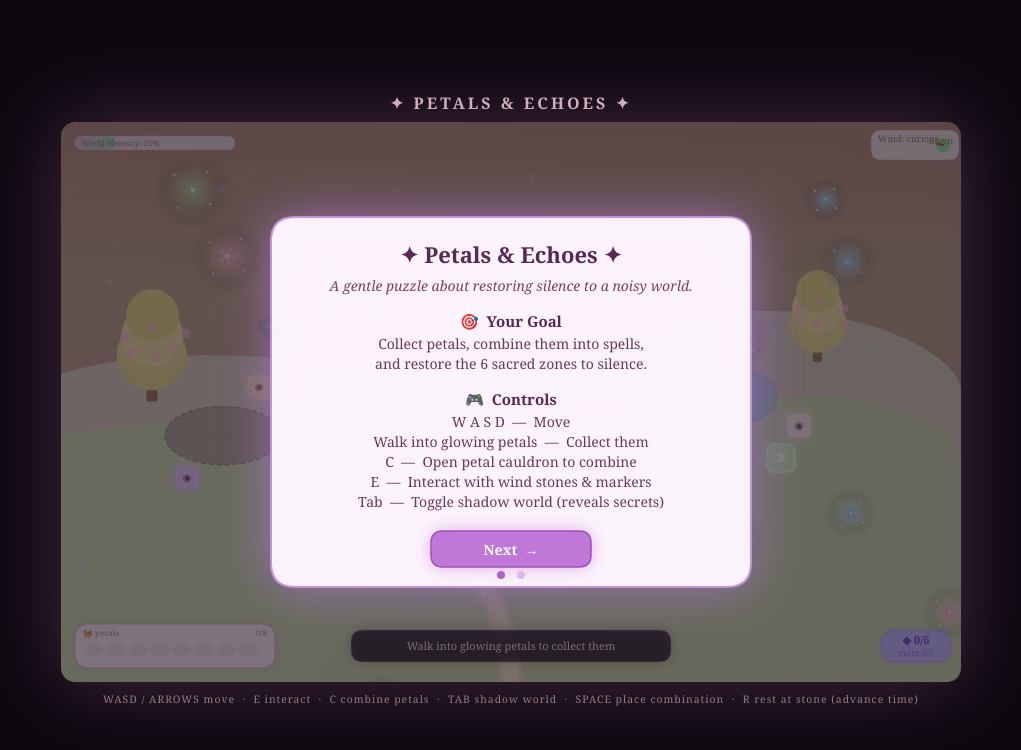
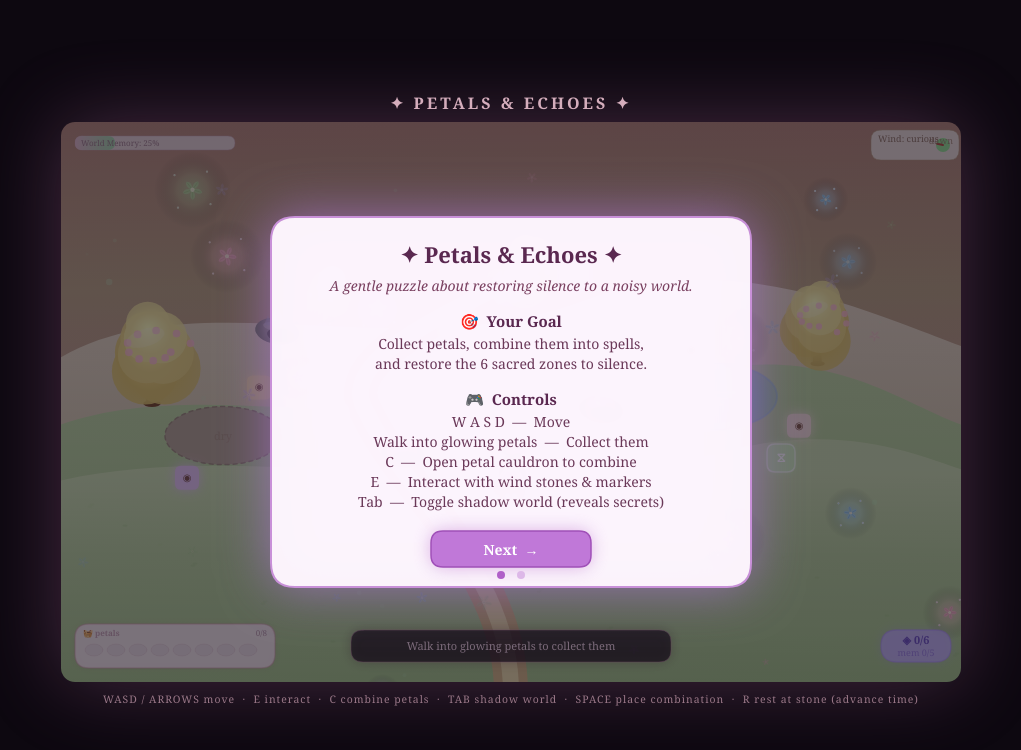
Before and after one commit to kristytaing/kristytaing.github.io, a plain HTML site: page games/petals-and-echoes/index.html in a window 1280 px wide. Shown: the whole page, without its empty margins (129-1150 px from the left). Drawn offline with Linux system fonts and the light colour scheme; animation ran at ten frames a second.

Commit message:
Painterly world: gradient hills, fluffy canopy trees, crystal wind stones

```diff
--- a/games/petals-and-echoes/index.html
+++ b/games/petals-and-echoes/index.html
@@ -191,40 +191,87 @@ function drawSky(){
 // ═══════════════ WORLD RENDER ═══════════════
 function drawWorld(){
   const sw=G.shadowWorld||(G.shadowBloomActive);
-  const swA=sw?0.9:0;
+  const isNight=dayPhase().p==='night';
 
-  // Ground layers
-  const isNight=dayPhase().p==='night';
-  const grassCol=isNight?'#1a2810':G.shadowWorld?'#1c1030':'#c8d8a0';
-  const hillCol= isNight?'#0e1808':G.shadowWorld?'#140c20':'#d4c8b0';
-
-  ctx.fillStyle=hillCol;
-  ctx.beginPath();ctx.moveTo(0,H*0.45);
-  ctx.bezierCurveTo(W*0.2,H*0.35,W*0.45,H*0.52,W*0.65,H*0.38);
-  ctx.bezierCurveTo(W*0.82,H*0.27,W,H*0.40,W,H*0.48);
+  // ── Back hill (distant, desaturated) ──
+  let g;
+  if(sw){
+    ctx.fillStyle='#1c1030';
+  } else if(isNight){
+    ctx.fillStyle='#141c0c';
+  } else {
+    g=ctx.createLinearGradient(0,H*0.28,0,H*0.55);
+    g.addColorStop(0,'#e8d8c0');g.addColorStop(1,'#d4c8a8');
+    ctx.fillStyle=g;
+  }
+  ctx.beginPath();ctx.moveTo(0,H*0.42);
+  ctx.bezierCurveTo(W*0.15,H*0.28,W*0.38,H*0.44,W*0.58,H*0.32);
+  ctx.bezierCurveTo(W*0.74,H*0.22,W*0.9,H*0.34,W,H*0.40);
   ctx.lineTo(W,H);ctx.lineTo(0,H);ctx.closePath();ctx.fill();
 
-  ctx.fillStyle=grassCol;
-  ctx.beginPath();ctx.moveTo(0,H*0.56);
-  ctx.bezierCurveTo(W*0.25,H*0.48,W*0.5,H*0.63,W*0.78,H*0.50);
-  ctx.bezierCurveTo(W*0.88,H*0.46,W,H*0.54,W,H*0.60);
+  // ── Mid hill ──
+  if(sw){g=ctx.createLinearGradient(0,H*0.42,0,H);g.addColorStop(0,'#241838');g.addColorStop(1,'#140c28');}
+  else if(isNight){g=ctx.createLinearGradient(0,H*0.42,0,H);g.addColorStop(0,'#182010');g.addColorStop(1,'#0e1408');}
+  else{g=ctx.createLinearGradient(0,H*0.42,0,H);g.addColorStop(0,'#b8d898');g.addColorStop(0.5,'#a8cc88');g.addColorStop(1,'#90b870');}
+  ctx.fillStyle=g;
+  ctx.beginPath();ctx.moveTo(0,H*0.54);
+  ctx.bezierCurveTo(W*0.18,H*0.44,W*0.42,H*0.60,W*0.68,H*0.46);
+  ctx.bezierCurveTo(W*0.84,H*0.38,W*0.93,H*0.50,W,H*0.54);
   ctx.lineTo(W,H);ctx.lineTo(0,H);ctx.closePath();ctx.fill();
 
-  // Silence overlay on un-restored areas
-  if(G.silenceMeter>0.3){
-    ctx.globalAlpha=G.silenceMeter*0.35;
-    const sg=ctx.createLinearGradient(0,0,W,H);
-    sg.addColorStop(0,'#e8e0d8');sg.addColorStop(1,'#d0c8c0');
-    ctx.fillStyle=sg;ctx.fillRect(0,0,W,H);
+  // ── Foreground ground (brightest, closest) ──
+  if(sw){g=ctx.createLinearGradient(0,H*0.62,0,H);g.addColorStop(0,'#2c2048');g.addColorStop(1,'#1a1030');}
+  else if(isNight){g=ctx.createLinearGradient(0,H*0.62,0,H);g.addColorStop(0,'#1e2814');g.addColorStop(1,'#0e160a');}
+  else{g=ctx.createLinearGradient(0,H*0.62,0,H);g.addColorStop(0,'#c8e0a8');g.addColorStop(0.4,'#b0d090');g.addColorStop(1,'#98c078');}
+  ctx.fillStyle=g;
+  ctx.beginPath();ctx.moveTo(0,H*0.64);
+  ctx.bezierCurveTo(W*0.22,H*0.56,W*0.48,H*0.70,W*0.76,H*0.58);
+  ctx.bezierCurveTo(W*0.88,H*0.54,W*0.96,H*0.60,W,H*0.62);
+  ctx.lineTo(W,H);ctx.lineTo(0,H);ctx.closePath();ctx.fill();
+
+  // ── Grass texture dots (subtle) ──
+  if(!sw&&!isNight){
+    ctx.globalAlpha=0.18;
+    for(let i=0;i<40;i++){
+      const gx=(i*173+31)%W, gy=H*0.66+(i*97+13)%(H*0.3);
+      ctx.fillStyle=i%2?'#80b058':'#a8cc80';
+      ctx.beginPath();ctx.ellipse(gx,gy,2.5,1.2,0,0,Math.PI*2);ctx.fill();
+    }
     ctx.globalAlpha=1;
   }
 
-  // Path
-  ctx.strokeStyle=isNight?'#2a2018':G.shadowWorld?'#2c1840':'#e8d8b8';
-  ctx.lineWidth=24;ctx.lineCap='round';
-  ctx.beginPath();ctx.moveTo(W*0.5,H);ctx.bezierCurveTo(W*0.5,H*0.78,W*0.36,H*0.64,W*0.32,H*0.50);ctx.stroke();
-  ctx.strokeStyle=isNight?'#1a1208':G.shadowWorld?'#200c30':'#f0e4c8';
-  ctx.lineWidth=15;ctx.beginPath();ctx.moveTo(W*0.5,H);ctx.bezierCurveTo(W*0.5,H*0.78,W*0.36,H*0.64,W*0.32,H*0.50);ctx.stroke();
+  // ── Silence overlay ──
+  if(G.silenceMeter>0.3){
+    ctx.globalAlpha=G.silenceMeter*0.28;
+    const sg=ctx.createLinearGradient(0,0,W,H);
+    sg.addColorStop(0,'#f0ece8');sg.addColorStop(1,'#dcd8d4');
+    ctx.fillStyle=sg;ctx.fillRect(0,0,W,H);ctx.globalAlpha=1;
+  }
+
+  // ── Winding dirt path (wider, warmer, two-tone) ──
+  const pathCol=sw?'#2c1848':isNight?'#28200e':'#d4b888';
+  const pathHi =sw?'#3c2860':isNight?'#1c1608':'#ecdcaa';
+  ctx.lineCap='round';ctx.lineJoin='round';
+  // Shadow/base
+  ctx.strokeStyle=pathCol;ctx.lineWidth=34;
+  ctx.beginPath();ctx.moveTo(W*0.5,H+10);
+  ctx.bezierCurveTo(W*0.5,H*0.80,W*0.38,H*0.66,W*0.34,H*0.52);
+  ctx.bezierCurveTo(W*0.30,H*0.42,W*0.44,H*0.34,W*0.5,H*0.28);ctx.stroke();
+  // Centre highlight
+  ctx.strokeStyle=pathHi;ctx.lineWidth=16;
+  ctx.beginPath();ctx.moveTo(W*0.5,H+10);
+  ctx.bezierCurveTo(W*0.5,H*0.80,W*0.38,H*0.66,W*0.34,H*0.52);
+  ctx.bezierCurveTo(W*0.30,H*0.42,W*0.44,H*0.34,W*0.5,H*0.28);ctx.stroke();
+  // Edge detail pebbles
+  if(!sw&&!isNight){
+    ctx.globalAlpha=0.25;
+    for(let i=0;i<8;i++){
+      const t2=i/7;
+      const bx=W*(0.5+0.04*Math.sin(i*1.3))-18,by=H*(0.72-t2*0.44);
+      ctx.fillStyle='#c4a870';ctx.beginPath();ctx.ellipse(bx,by,3,2,0.3,0,Math.PI*2);ctx.fill();
+    }
+    ctx.globalAlpha=1;
+  }
 }
 
 function drawPonds(){
@@ -252,43 +299,123 @@ function drawPonds(){
 
 function drawTree(x,y,sc,phase){
   const isNight=dayPhase().p==='night';
-  const sway=Math.sin(G.t*0.5+phase)*2.2*sc*(WIND_MOODS[G.windMood].spd);
-  const darkMod=G.shadowWorld?0.35:isNight?0.55:1;
-  ctx.fillStyle=`rgba(${Math.round(160*darkMod)},${Math.round(128*darkMod)},${Math.round(96*darkMod)},1)`;
-  ctx.fillRect(x-5*sc+sway*0.3,y,10*sc,30*sc);
-  const cols=G.shadowWorld?['#281840','#341a50','#201030']:isNight?['#1a2a10','#223010','#182808']:['#e8d890','#f0e0a0','#e4d888'];
-  [0,1,2].forEach(i=>{
-    ctx.fillStyle=cols[i];ctx.beginPath();ctx.arc(x+sway*(0.3+i*0.1),y-12*sc-i*18*sc,(32-i*4)*sc,0,Math.PI*2);ctx.fill();
+  const sw=G.shadowWorld;
+  const sway=Math.sin(G.t*0.5+phase)*2.5*sc*(WIND_MOODS[G.windMood].spd);
+
+  // Trunk: rounded, tapered
+  const trunkCol=sw?'#3a2050':isNight?'#2a1e0e':'#7a5030';
+  const trunkHi =sw?'#5030708':'#b08050';
+  let tg=ctx.createLinearGradient(x-6*sc,0,x+6*sc,0);
+  tg.addColorStop(0,trunkCol);tg.addColorStop(0.4,isNight||sw?trunkCol:'#9a6840');tg.addColorStop(1,trunkCol);
+  ctx.fillStyle=tg;
+  ctx.beginPath();
+  ctx.moveTo(x-5*sc+sway*0.2,y+32*sc);
+  ctx.bezierCurveTo(x-5*sc,y+20*sc,x-3*sc+sway*0.1,y+5*sc,x+sway*0.3,y);
+  ctx.bezierCurveTo(x+3*sc+sway*0.1,y+5*sc,x+5*sc,y+20*sc,x+5*sc+sway*0.2,y+32*sc);
+  ctx.closePath();ctx.fill();
+  // Trunk root flare
+  ctx.fillStyle=trunkCol;
+  ctx.beginPath();ctx.ellipse(x+sway*0.3,y+32*sc,8*sc,3*sc,0,0,Math.PI*2);ctx.fill();
+
+  // Canopy layers — 3 fluffy overlapping puffs like the mock
+  const canopyLayers=sw
+    ?[['#2c1848',40],['#3c2060',34],['#4a2870',28]]
+    :isNight
+    ?[['#1a2810',40],['#243818',34],['#1e3010',28]]
+    :[['#e0c870',42],['#ecd888',36],['#f4e8a0',30]];
+
+  canopyLayers.forEach(([col,r],i)=>{
+    // Each layer slightly offset for organic look
+    const ox=sway*(0.2+i*0.08);
+    const oy=-i*14*sc;
+    let cg=ctx.createRadialGradient(x+ox-4*sc,y+oy-r*sc*0.3,1,x+ox,y+oy,r*sc);
+    const lighterCol=col.replace(/[0-9a-f]{2}/gi,hex=>Math.min(255,parseInt(hex,16)+30).toString(16).padStart(2,'0'));
+    cg.addColorStop(0,lighterCol);cg.addColorStop(0.6,col);cg.addColorStop(1,col+'cc');
+    ctx.fillStyle=cg;
+    // Multiple overlapping circles for puffy look
+    for(let j=0;j<3;j++){
+      const jx=ox+Math.cos(j*2.1+phase)*r*sc*0.28;
+      const jy=oy+Math.sin(j*2.1+phase)*r*sc*0.18-j*4*sc;
+      ctx.beginPath();ctx.arc(x+jx,y+jy,r*sc*(0.78-j*0.06),0,Math.PI*2);ctx.fill();
+    }
   });
-  // Blossoms
-  if(!G.shadowWorld){
-    ctx.fillStyle='rgba(255,185,210,0.6)';
-    for(let i=0;i<6;i++){const a=i/6*Math.PI*2+G.t*0.18+phase;const r=(20+i*3)*sc;ctx.beginPath();ctx.arc(x+Math.cos(a)*r+sway,y-22*sc+Math.sin(a)*r*0.5,4.5*sc,0,Math.PI*2);ctx.fill();}
-  }else{
-    ctx.fillStyle='rgba(120,60,200,0.4)';
-    for(let i=0;i<6;i++){const a=i/6*Math.PI*2+G.t*0.18+phase;const r=(20+i*3)*sc;ctx.beginPath();ctx.arc(x+Math.cos(a)*r+sway,y-22*sc+Math.sin(a)*r*0.5,4.5*sc,0,Math.PI*2);ctx.fill();}
+
+  // Blossom dots scattered in canopy
+  const blossomCol=sw?'rgba(160,80,255,0.5)':isNight?'rgba(200,160,255,0.3)':'rgba(255,190,215,0.75)';
+  ctx.fillStyle=blossomCol;
+  for(let i=0;i<10;i++){
+    const a=i/10*Math.PI*2+G.t*0.15+phase;
+    const br=(16+i*2)*sc;
+    const bx=x+Math.cos(a)*br+sway;
+    const by=y-18*sc+Math.sin(a)*br*0.55;
+    ctx.beginPath();ctx.arc(bx,by,3.5*sc,0,Math.PI*2);ctx.fill();
+  }
+  // Canopy rim highlight
+  if(!sw&&!isNight){
+    ctx.globalAlpha=0.22;ctx.fillStyle='#fffbe8';
+    ctx.beginPath();ctx.ellipse(x+sway*0.3-6*sc,y-28*sc,18*sc,8*sc,-0.3,0,Math.PI*2);ctx.fill();
+    ctx.globalAlpha=1;
   }
 }
 
 function drawWindStones(){
   windStones.forEach(s=>{
     s.glow=s.learned?0.5+Math.sin(G.t*2+s.dir)*0.5:0;
-    const col=s.learned?'#d0a8f0':'#a09888';
-    if(s.learned){
-      ctx.shadowColor='#c090f0';ctx.shadowBlur=14;
+    const learned=s.learned;
+    const pulse=learned?0.5+0.5*Math.sin(G.t*2.5+s.dir):0;
+    const near=dist(PL.x,PL.y,s.x,s.y)<55;
+
+    // Outer glow halo
+    if(learned||near){
+      const glowR=learned?40:28;
+      const glowA=learned?0.28+0.18*pulse:0.14;
+      const grd=ctx.createRadialGradient(s.x,s.y,0,s.x,s.y,glowR);
+      grd.addColorStop(0,learned?'rgba(180,130,255,'+glowA+')':'rgba(255,220,100,0.18)');
+      grd.addColorStop(1,'transparent');
+      ctx.fillStyle=grd;ctx.beginPath();ctx.arc(s.x,s.y,glowR,0,Math.PI*2);ctx.fill();
     }
-    ctx.fillStyle=col;ctx.beginPath();ctx.ellipse(s.x,s.y,20,12,0.2,0,Math.PI*2);ctx.fill();
+
+    // Stone base (mossy rock)
+    const stoneCol=G.shadowWorld?'#3a2450':'#7a8070';
+    const stoneSh =G.shadowWorld?'#241430':'#505848';
+    let sg=ctx.createRadialGradient(s.x-5,s.y-4,2,s.x,s.y,18);
+    sg.addColorStop(0,G.shadowWorld?'#5a3878':'#9a9e90');
+    sg.addColorStop(1,stoneCol);
+    ctx.fillStyle=sg;ctx.beginPath();ctx.ellipse(s.x,s.y+2,22,13,0.15,0,Math.PI*2);ctx.fill();
+    ctx.fillStyle=stoneSh;ctx.beginPath();ctx.ellipse(s.x+4,s.y+6,14,7,0.15,0,Math.PI*2);ctx.fill();
+    ctx.globalAlpha=0.25;ctx.fillStyle='#fff';ctx.beginPath();ctx.ellipse(s.x-5,s.y-3,9,4,0.15,0,Math.PI*2);ctx.fill();ctx.globalAlpha=1;
+
+    // Crystal shard on top
+    const cryCol=learned?'#e0c8ff':near?'rgba(255,220,120,0.9)':'rgba(180,190,200,0.7)';
+    if(learned){ctx.shadowColor='#c090ff';ctx.shadowBlur=learned?18+pulse*12:0;}
+    // Main crystal
+    ctx.fillStyle=cryCol;
+    ctx.beginPath();
+    ctx.moveTo(s.x,s.y-24-pulse*4);
+    ctx.lineTo(s.x-7,s.y-8);ctx.lineTo(s.x-4,s.y-2);
+    ctx.lineTo(s.x+4,s.y-2);ctx.lineTo(s.x+7,s.y-8);
+    ctx.closePath();ctx.fill();
     ctx.shadowBlur=0;
-    ctx.fillStyle='rgba(255,255,255,0.2)';ctx.beginPath();ctx.ellipse(s.x-4,s.y-3,8,4,0.2,0,Math.PI*2);ctx.fill();
-    ctx.fillStyle='#706060';ctx.beginPath();ctx.ellipse(s.x+3,s.y+3,10,6,0.2,0,Math.PI*2);ctx.fill();
-    if(s.learned){
-      ctx.fillStyle='#e0c0ff';ctx.font='9px Georgia';ctx.textAlign='center';
-      ctx.fillText('learned',s.x,s.y-16);
+    // Crystal face highlight
+    ctx.globalAlpha=0.55;ctx.fillStyle='#fff';
+    ctx.beginPath();ctx.moveTo(s.x,s.y-24-pulse*4);ctx.lineTo(s.x-7,s.y-8);ctx.lineTo(s.x-1,s.y-8);ctx.closePath();ctx.fill();
+    ctx.globalAlpha=1;
+    // Small side crystals
+    for(let k=-1;k<=1;k+=2){
+      ctx.fillStyle=learned?'rgba(210,180,255,0.8)':'rgba(160,170,180,0.5)';
+      ctx.beginPath();
+      ctx.moveTo(s.x+k*9,s.y-14-pulse*2);
+      ctx.lineTo(s.x+k*5,s.y-4);ctx.lineTo(s.x+k*13,s.y-4);
+      ctx.closePath();ctx.fill();
     }
-    // Near indicator
-    if(dist(PL.x,PL.y,s.x,s.y)<50&&!s.learned){
-      ctx.fillStyle='rgba(255,220,100,0.8)';ctx.font='10px Georgia';ctx.textAlign='center';
-      ctx.fillText('[E] attune',s.x,s.y-18);
+
+    // Label
+    if(learned){
+      ctx.fillStyle='rgba(220,190,255,0.9)';ctx.font='bold 9px Georgia';ctx.textAlign='center';
+      ctx.fillText('attuned',s.x,s.y-32-pulse*4);
+    } else if(near){
+      ctx.fillStyle='rgba(255,230,120,0.95)';ctx.font='bold 9px Georgia';ctx.textAlign='center';
+      ctx.fillText('[E] attune',s.x,s.y-30);
     }
   });
 }
```
